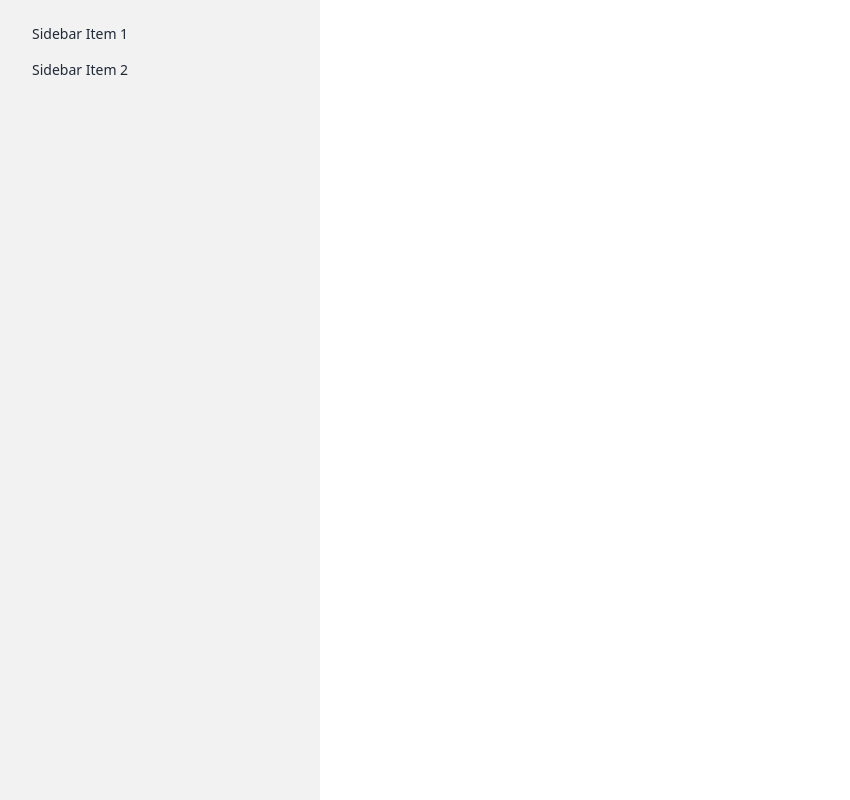
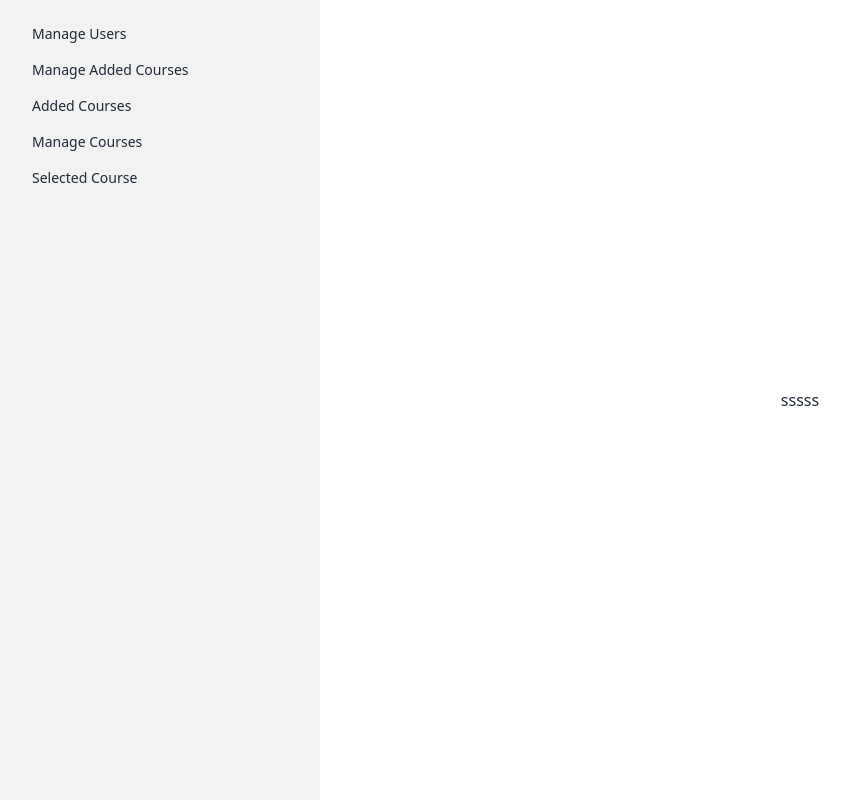
Before and after one commit to sakil470004/fighing-spirit, a React (Vite) app: page /dashboard in a window 1280 px wide. Shown: the whole page, without its empty margins (0-850 px from the left). Built offline with nearby package versions, Linux system fonts and the light colour scheme; no server answers.

Commit message:
dashboard init

```diff
--- /dev/null
+++ b/src/pages/Dashboard/AddedCourses.jsx
@@ -0,0 +1,11 @@
+import React from 'react';
+
+const AddedCourses = () => {
+    return (
+        <div>
+            AddedCourses
+        </div>
+    );
+};
+
+export default AddedCourses;
--- a/src/pages/Dashboard/Dashboard.jsx
+++ /dev/null
@@ -1,25 +0,0 @@
-import React from 'react';
-
-const Dashbaord = () => {
-    return (
-        <div className="drawer lg:drawer-open">
-  <input id="my-drawer-2" type="checkbox" className="drawer-toggle" />
-  <div className="drawer-content flex flex-col items-center justify-center">
-    {/* Page content here */}
-    <label htmlFor="my-drawer-2" className="btn btn-error drawer-button lg:hidden absolute top-4 left-4">|||</label>
-
-  </div>
-  <div className="drawer-side">
-    <label htmlFor="my-drawer-2" className="drawer-overlay"></label>
-    <ul className="menu p-4 w-80 h-full bg-base-200 text-base-content">
-      {/* Sidebar content here */}
-      <li><a>Sidebar Item 1</a></li>
-      <li><a>Sidebar Item 2</a></li>
-    </ul>
-
-  </div>
-</div>
-    );
-};
-
-export default Dashbaord;
--- /dev/null
+++ b/src/pages/Dashboard/ManageAddedCourses.jsx
@@ -0,0 +1,11 @@
+import React from 'react';
+
+const ManageAddedCourses = () => {
+    return (
+        <div>
+            manage Added Courses
+        </div>
+    );
+};
+
+export default ManageAddedCourses;
--- /dev/null
+++ b/src/pages/Dashboard/ManageCourses.jsx
@@ -0,0 +1,11 @@
+import React from 'react';
+
+const ManageCourses = () => {
+    return (
+        <div>
+            ManageCourses
+        </div>
+    );
+};
+
+export default ManageCourses;
--- /dev/null
+++ b/src/pages/Dashboard/MangeUsers.jsx
@@ -0,0 +1,11 @@
+import React from 'react';
+
+const MangeUsers = () => {
+    return (
+        <div>this manage Users
+
+        </div>
+    );
+};
+
+export default MangeUsers;
--- /dev/null
+++ b/src/pages/Dashboard/SelectedCourses.jsx
@@ -0,0 +1,11 @@
+import React from 'react';
+
+const SelectedCourses = () => {
+    return (
+        <div>
+            Selected Courses
+        </div>
+    );
+};
+
+export default SelectedCourses;
--- /dev/null
+++ b/src/pages/Layout/Dashboard.jsx
@@ -0,0 +1,34 @@
+import React from 'react';
+import { NavLink, Outlet } from 'react-router-dom';
+
+const Dashbaord = () => {
+  return (
+    <div className="drawer lg:drawer-open">
+      <input id="my-drawer-2" type="checkbox" className="drawer-toggle" />
+      <div className="drawer-content flex flex-col items-center justify-center">
+        {/* Page content here */}
+        <Outlet />
+        sssss
+        <label htmlFor="my-drawer-2" className="btn btn-error drawer-button lg:hidden absolute top-4 left-4">|||</label>
+
+      </div>
+      <div className="drawer-side">
+        <label htmlFor="my-drawer-2" className="drawer-overlay"></label>
+        <ul className="menu p-4 w-80 h-full bg-base-200 text-base-content">
+          {/* Sidebar content here */}
+          {/* admin */}
+          <li><NavLink to={'/dashboard/manageUsers'}>Manage Users</NavLink></li>
+          <li><NavLink to={'/dashboard/manageAddedCourses'}>Manage Added Courses</NavLink></li>
+          {/* instructor */}
+          <li><NavLink to={'/dashboard/addedCourses'}>Added Courses</NavLink></li>
+          <li><NavLink to={'/dashboard/manageCourses'}>Manage Courses</NavLink></li>
+          {/* student */}
+          <li><NavLink to={'/dashboard/selectedCourse'}>Selected Course</NavLink></li>
+        </ul>
+
+      </div>
+    </div>
+  );
+};
+
+export default Dashbaord;
--- a/src/pages/Shared/SocialLogin.jsx
+++ b/src/pages/Shared/SocialLogin.jsx
@@ -17,8 +17,8 @@ const SocialLogin = () => {
             .then(result => {
                 const loggedInUser = result.user;
                 // todo : uncomment it after server build
-                console.log(loggedInUser)
-                const saveUser = { name: loggedInUser.displayName, email: loggedInUser.email }
+                // console.log(loggedInUser)
+                const saveUser = { name: loggedInUser.displayName, email: loggedInUser.email}
                 fetch('http://localhost:5000/users', {
                     method: 'POST',
                     headers: {
```
Also changed, not shown: src/pages/routes/routes.jsx (+10 -3 lines).
